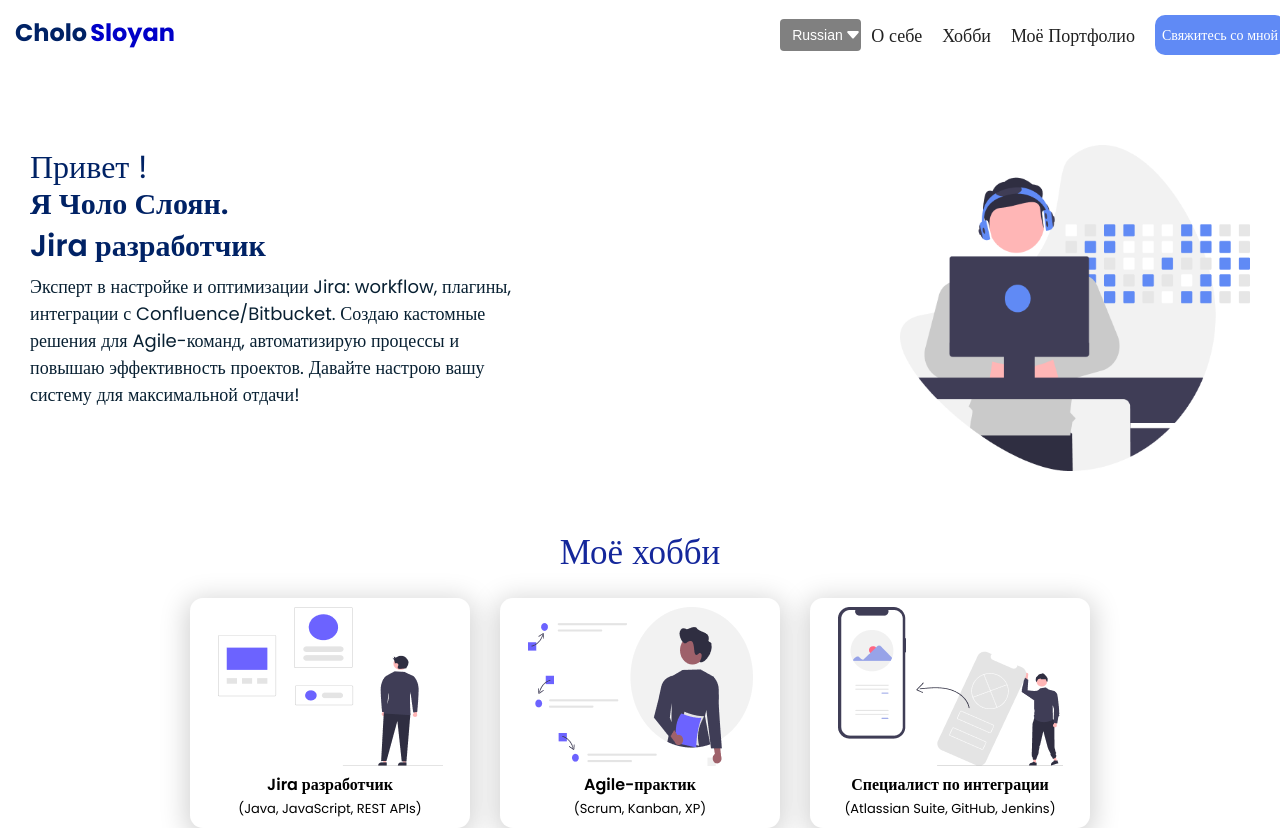
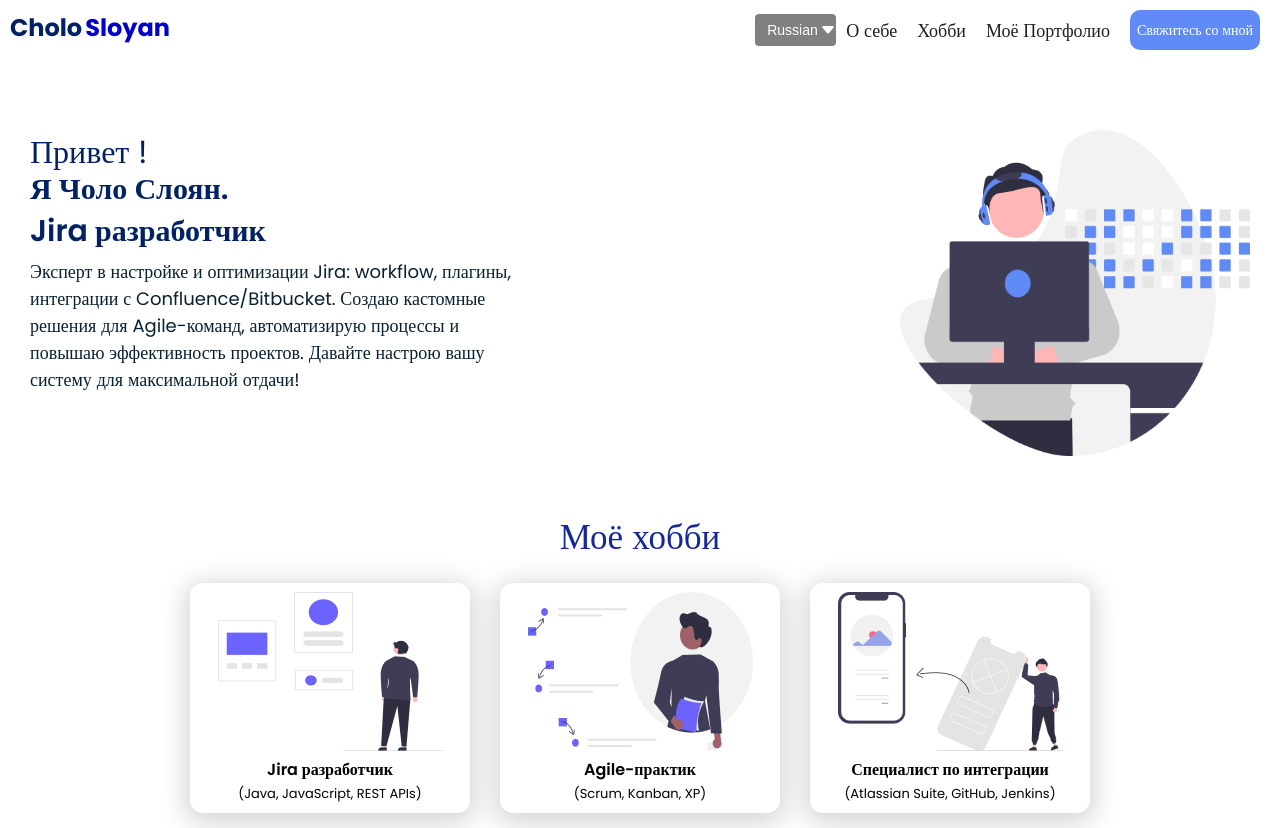
Before and after one commit to knoS77/Cholo, a React (Create React App) app: page / in a window 1280 px wide. Shown: the top 828 px of the page. Built offline with nearby package versions, Linux system fonts and the light colour scheme.

Commit message:
header.css

```diff
--- a/src/pages/Header/Header.css
+++ b/src/pages/Header/Header.css
@@ -5,8 +5,7 @@
     height: 100px;
     /* border: 1px solid black; */
     /* background-color: gray; */
-    /* padding: 15px; */
-    margin: 15px;
+    padding: 10px;
     position: relative;
 }
 .header__container {
```
